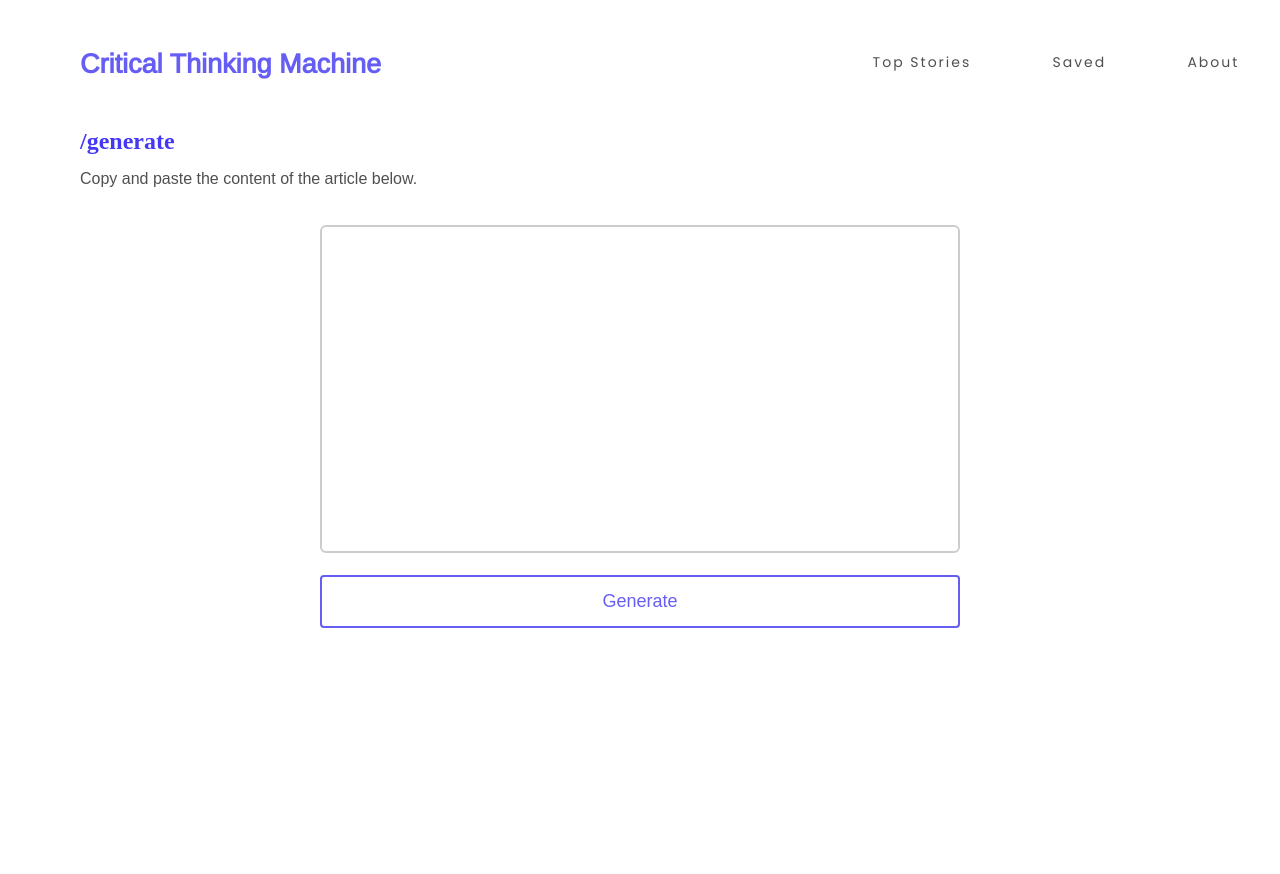
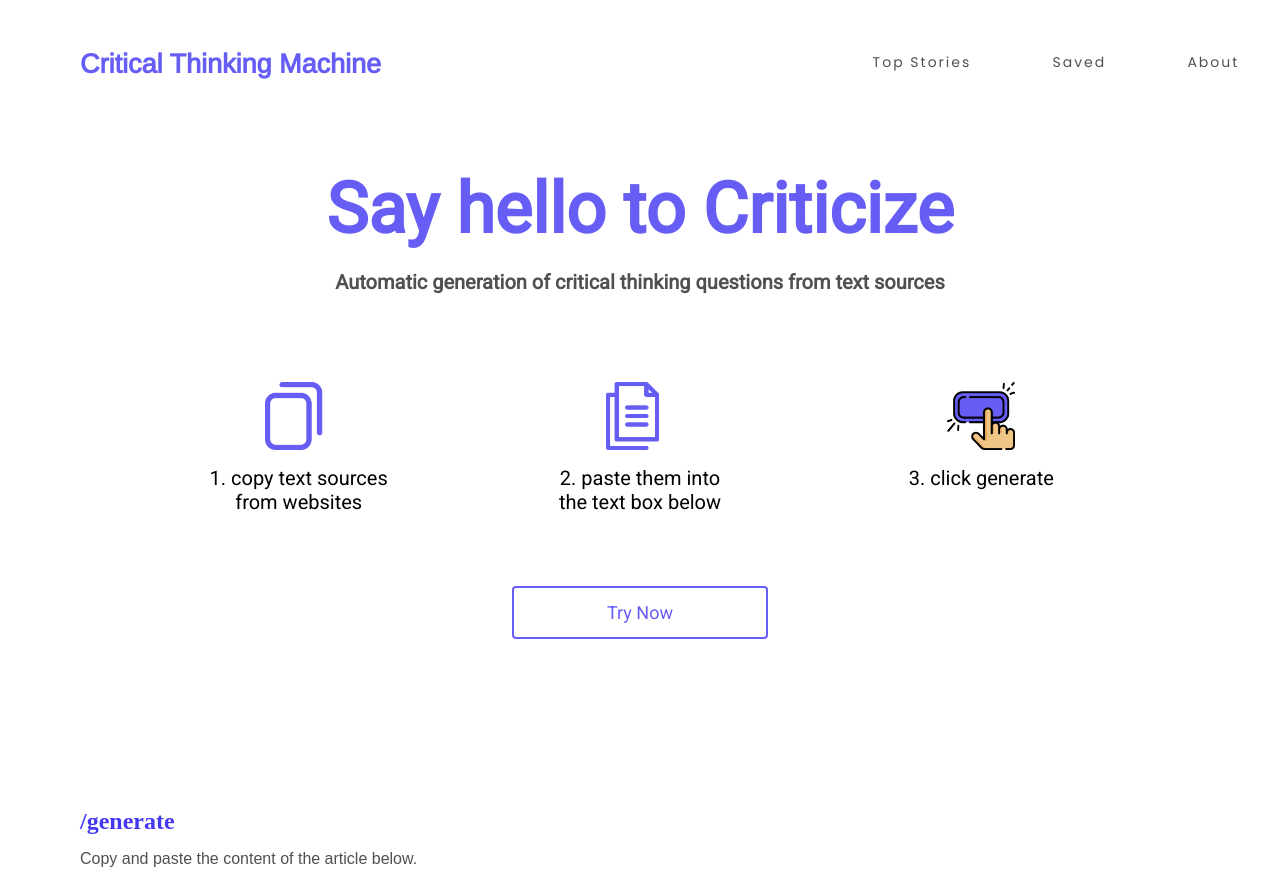
Before and after one commit to sebbycake/criticize-FE, a Gatsby site: page / in a window 1280 px wide. Shown: the top 874 px of the page. Before the commit the page ends 800 px from the top, so only its background shows below. Built offline with nearby package versions, Linux system fonts and the light colour scheme; Gatsby itself is replaced by a stand-in of ours.

Commit message:
Adding main content with details on landing page

```diff
--- a/src/pages/about.js
+++ b/src/pages/about.js
@@ -10,7 +10,7 @@ const AboutPage = () => (
 
         <section className="outer-container">
 
-            <div className="index-section">
+            <div className="index-container">
                 <h2 className="index-header">/about</h2>
                 <p className="index-content">
                     Launched in 2021, with the simple goal to enhance humans' critical thinking abilities.
--- a/src/pages/header.js
+++ b/src/pages/header.js
@@ -26,7 +26,7 @@ const Header = () => {
         // <!-- navigation bar -->
         <nav>
             <div className="logo">
-                <h1><Link to="https://criticize.site/">Critical Thinking Machine</Link></h1>
+                <h1><Link to="https://criticize.site">Critical Thinking Machine</Link></h1>
             </div>
 
             <ul className="nav-links">
--- a/src/pages/index.js
+++ b/src/pages/index.js
@@ -2,19 +2,23 @@ import React, { useState } from "react"
 import Layout from "../components/layout"
 import Loading from "../components/loading"
 import QuestionCard from "../components/question_card"
+import axios from 'axios'
+import copy from "../../static/images/copy.png"
+import duplicate from "../../static/images/duplicate.png"
+import button from "../../static/images/button.png"
+import { Link } from "gatsby";
 
 const IndexPage = () => {
 
   const [data, setData] = useState([])
   const [isLoading, setIsLoading] = useState(false)
   const [isSubmitted, setIsSubmitted] = useState(false)
-  const axios = require('axios')
 
   const removeElement = () => {
-    const section1 = document.getElementsByClassName("index-section")[0]
-    const section2 = document.getElementsByClassName("form-container")[0]
-    section1.remove()
-    section2.remove()
+    const landingSection = document.getElementsByClassName("landing-section")[0]
+    const formSection = document.getElementsByClassName("form-section")[0]
+    landingSection.remove()
+    formSection.remove()
   }
 
   const updateStates = (bool) => {
@@ -48,16 +52,40 @@ const IndexPage = () => {
   return (
     <Layout>
 
-      <section className="index-section">
-        <h2 className="index-header">/generate</h2>
-        <p className="index-content">Copy and paste the content of the article below.</p>
+      <section className="landing-section">
+        <h1>Say hello to Criticize</h1>
+        <h3>Automatic generation of critical thinking questions from text sources</h3>
+        <div class="steps-container">
+          <div className="step">
+            <img className="responsive-icon-img" src={copy} alt="icon"></img>
+            <p>1. copy text sources<br /> from websites</p>
+          </div>
+          <div className="step">
+            <img className="responsive-icon-img" src={duplicate} alt="icon"></img>
+            <p>2. paste them into<br /> the text box below</p>
+          </div>
+          <div className="step">
+            <img className="responsive-icon-img" src={button} alt="icon"></img>
+            <p>3. click generate</p>
+          </div>
+        </div>
+        <div className="btn-landing-container">
+          <Link className="try-now-btn" to="#form">Try Now</Link>
+        </div>
       </section>
 
-      <section className="form-container">
-        <form name="article-content" method="post" onSubmit={handleSubmit}>
-          <textarea name="content" rows="20" cols="100" required></textarea>
-          <button className="submit-btn" type="submit">Generate</button>
-        </form>
+      <section className="form-section" id="form">
+        <div className="index-container">
+          <h2 className="index-header">/generate</h2>
+          <p className="index-content">Copy and paste the content of the article below.</p>
+        </div>
+
+        <div className="form-container">
+          <form name="article-content" method="post" onSubmit={handleSubmit}>
+            <textarea name="content" rows="20" cols="100" required></textarea>
+            <button className="submit-btn" type="submit">Generate</button>
+          </form>
+        </div>
       </section>
 
       {
--- a/src/pages/news.js
+++ b/src/pages/news.js
@@ -32,7 +32,7 @@ const TopNews = () => {
 
             <SEO title="Top Stories | Criticize" description="Check out top stories from various new sources."/>
 
-            <section className="index-section">
+            <section className="index-container">
                 <h2 className="index-header">/top stories</h2>
             </section>
 
--- a/src/pages/saved.js
+++ b/src/pages/saved.js
@@ -24,7 +24,7 @@ const SavedQuestions = () => {
 
       <SEO title="Saved | Criticize" description="View your saved questions here."/>
 
-      <section className="index-section">
+      <section className="index-container">
         <h2 className="index-header">/saved</h2>
         <p className="index-content">
           Your Saved Questions <br />
--- a/src/pages/summary.js
+++ b/src/pages/summary.js
@@ -108,7 +108,7 @@ const NewsSummary = ({ location }) => {
 
             <SEO title="Summary | Criticize" description={data.summary_text} />
 
-            <section className="index-section">
+            <section className="index-container">
                 <h2 className="index-header">/summary</h2>
             </section>
 
--- a/src/styles/form.css
+++ b/src/styles/form.css
@@ -37,7 +37,7 @@ textarea:focus {
     border-radius: 4px;
     border: 2px solid #665df5;
     cursor: pointer;
-    font-size: 18px;
+    font-size: 22px;
 }
 
 .submit-btn:hover {
--- a/src/styles/index.css
+++ b/src/styles/index.css
@@ -1,7 +1,73 @@
+@import url('https://fonts.googleapis.com/css2?family=Roboto&display=swap');
+
 * {
     padding: 0;
     margin: 0;
     box-sizing: border-box;
+}
+
+.landing-section {
+    min-height: 80vh;
+    margin-top: 2vh;
+    font-family: 'Roboto', sans-serif;
+}
+
+.landing-section h1 {
+   font-size: 35px;
+   text-align: center;
+   color: #665df5;
+}
+
+.landing-section h3 {
+    font-size: 20px;
+    text-align: center;
+    margin-top: 20px;
+    color: #505050;
+}
+
+.step {
+    text-align: center;
+    margin-top: 40px;
+    font-size: 20px;
+}
+
+.responsive-icon-img {
+    display: block;
+    margin-left: auto;
+    margin-right: auto;
+    max-width: 20%;
+    height: auto;
+    margin-bottom: 16px;
+}
+
+.btn-landing-container {
+    display: flex;
+    justify-content: center;
+    margin-top: 30px;
+}
+
+.try-now-btn {
+    width: 60%;
+    background-color: #fff;
+    color: #665df5;
+    padding: 14px 20px;
+    margin: 8px 0;
+    border-radius: 4px;
+    border: 2px solid #665df5;
+    cursor: pointer;
+    font-size: 18px;
+    text-decoration: none;
+    text-align: center;
+}
+
+.try-now-btn:hover {
+    background-color: #665df5;
+    color: #fff;
+}
+
+.form-section {
+    margin-top: 5vh;
+    margin-bottom: 5vh;
 }
 
 .index-header {
@@ -11,7 +77,7 @@
     font-size: 20px;
 }
 
-.index-section {
+.index-container {
     margin-left: 20px;
     width: 90%;
 }
@@ -32,8 +98,40 @@
 
 @media (min-width: 468px) {
 
+    .landing-section {
+        margin-top: 5vh;
+    }
 
-    .index-section {
+    .landing-section h1 {
+        font-size: 70px;
+        margin-top: 20px;
+        margin-bottom: 10px;
+    }
+
+    .steps-container {
+        display: flex;
+        width: 80%;
+        margin: 0 auto;
+        margin-top: 6vh;
+    }
+
+    .btn-landing-container {
+        display: flex;
+        justify-content: center;
+        margin-top: 8vh;
+    }
+
+    .try-now-btn {
+        width: 20%;
+    }
+
+    .form-section {
+        min-height: 84vh;
+        margin-top: 0vh;
+        margin-bottom: 0vh;
+    }
+
+    .index-container {
         margin-left: 80px;
         width: 50%;
     }
```
Also changed, not shown: static/images/button.png (added), static/images/copy.png (added), static/images/duplicate.png (added).
